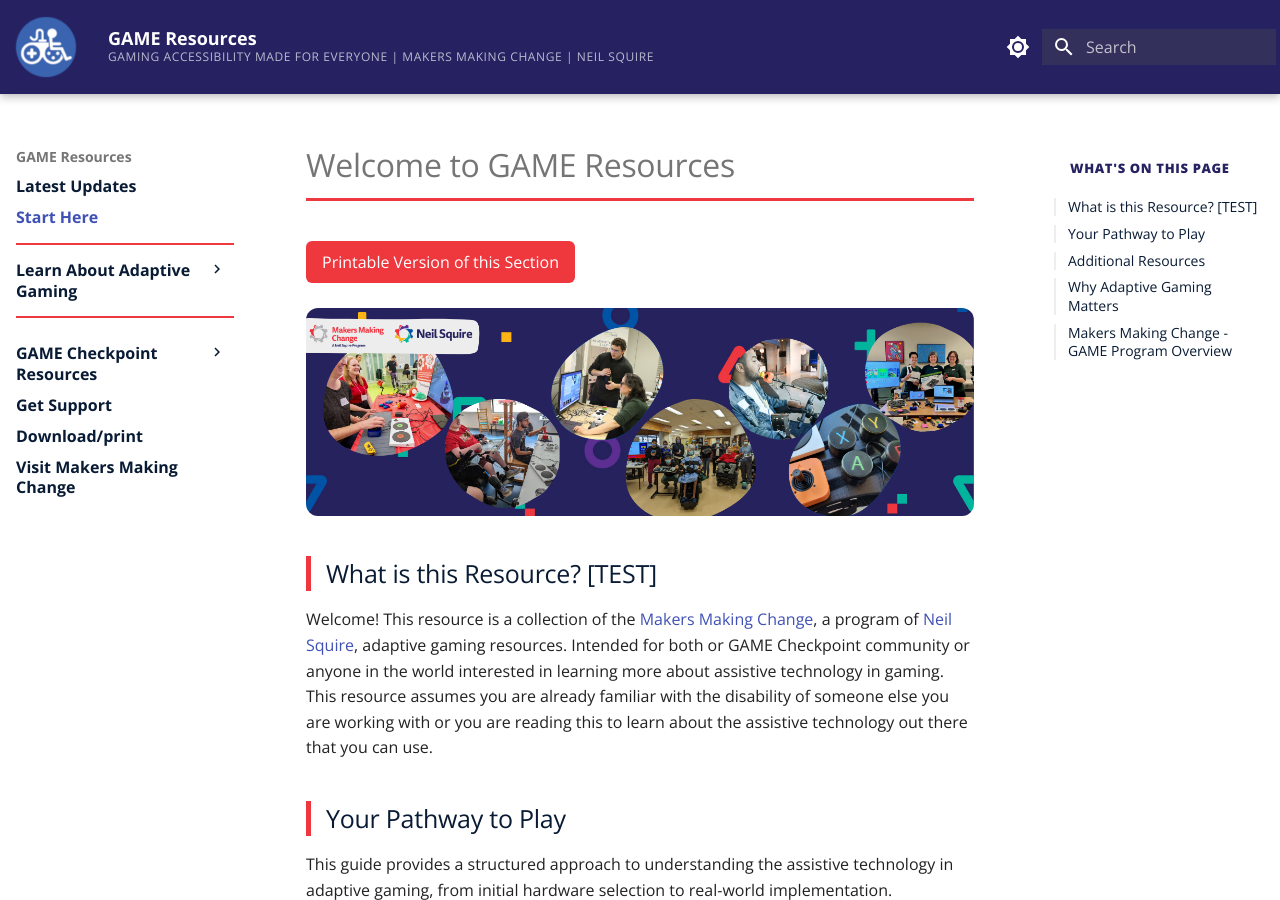
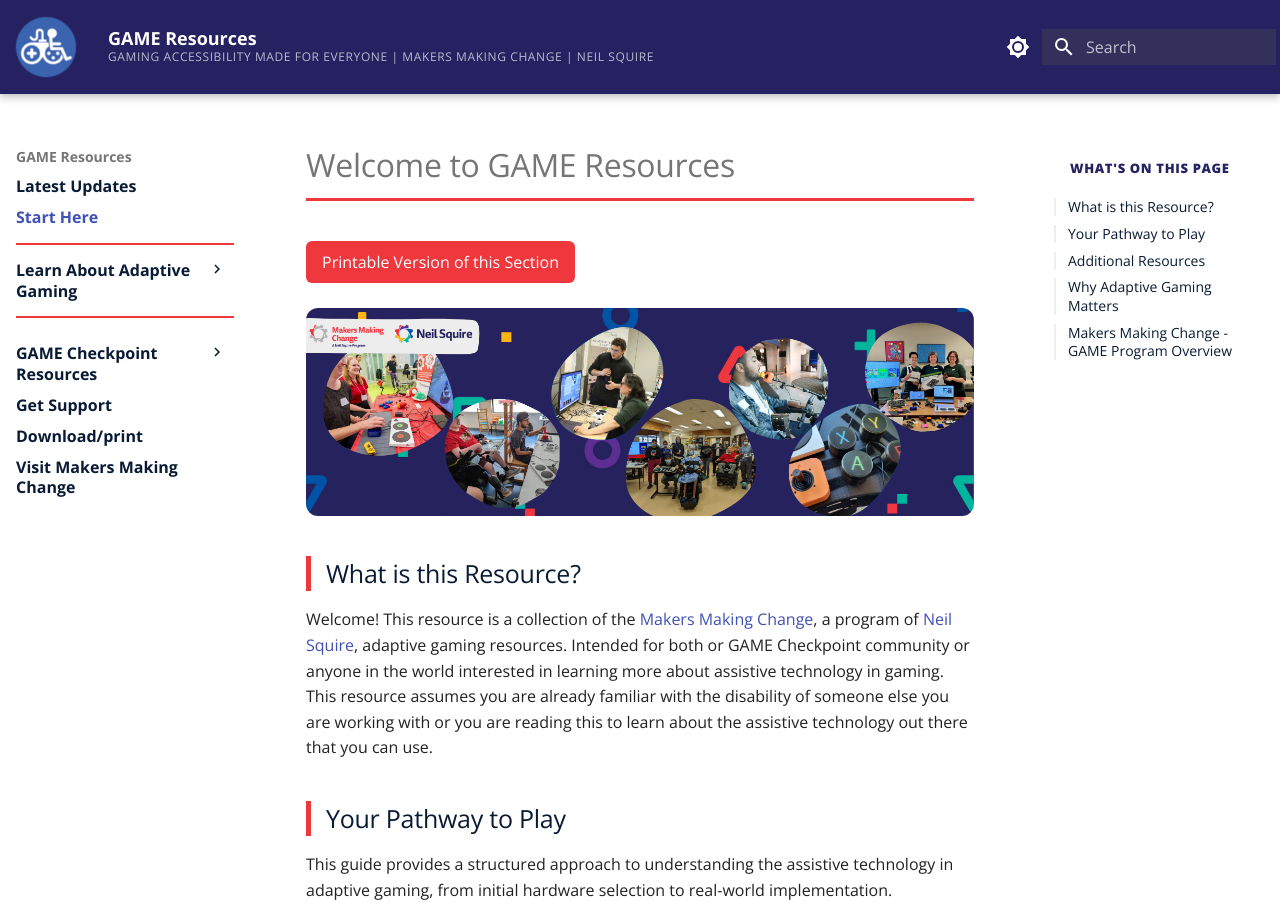
Before and after one commit to makersmakingchange/GAME-Checkpoints, an MkDocs documentation site: the page built from docs/index.md, in a window 1280 px wide and 900 px high. Built offline with MkDocs 1.6.1 and Material for MkDocs 9.7.7, drawn with Linux system fonts in a browser that asks for light colours.

Commit message:
Update index.md

```diff
--- a/docs/index.md
+++ b/docs/index.md
@@ -6,7 +6,7 @@
 
 <img src="./images/main-banner.png" class="page-banner" alt="decorative banner showing various gamers and adaptive gaming centres">
 
-## What is this Resource? [TEST]
+## What is this Resource?
 Welcome! This resource is a collection of the [Makers Making Change](https://www.makersmakingchange.com/), a program of [Neil Squire](https://www.neilsquire.ca/), adaptive gaming resources. Intended for both or GAME Checkpoint community or anyone in the world interested in learning more about assistive technology in gaming. This resource assumes you are already familiar with the disability of someone else you are working with or you are reading this to learn about the assistive technology out there that you can use.
 
 <div class="qr-link">
```
